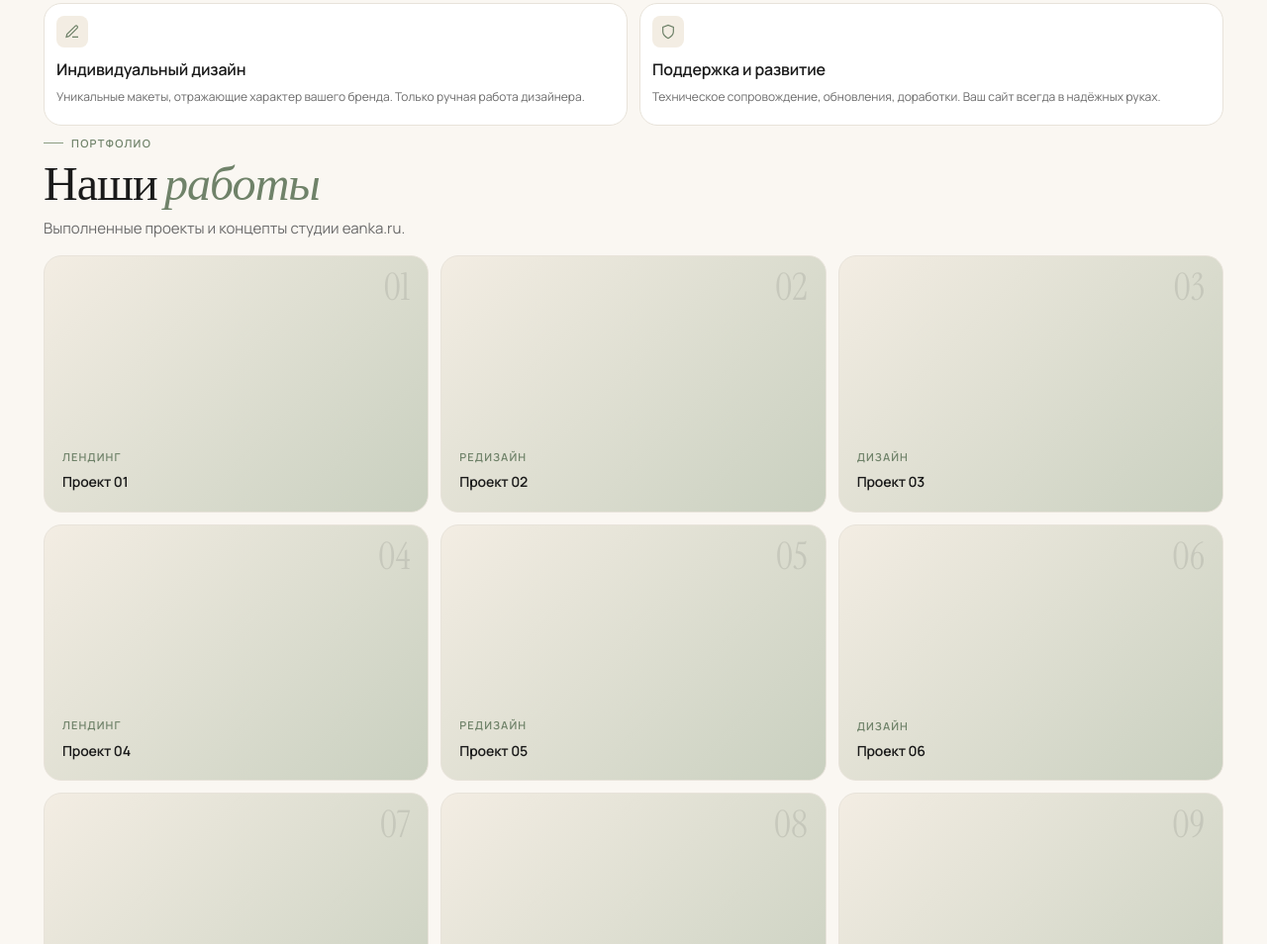
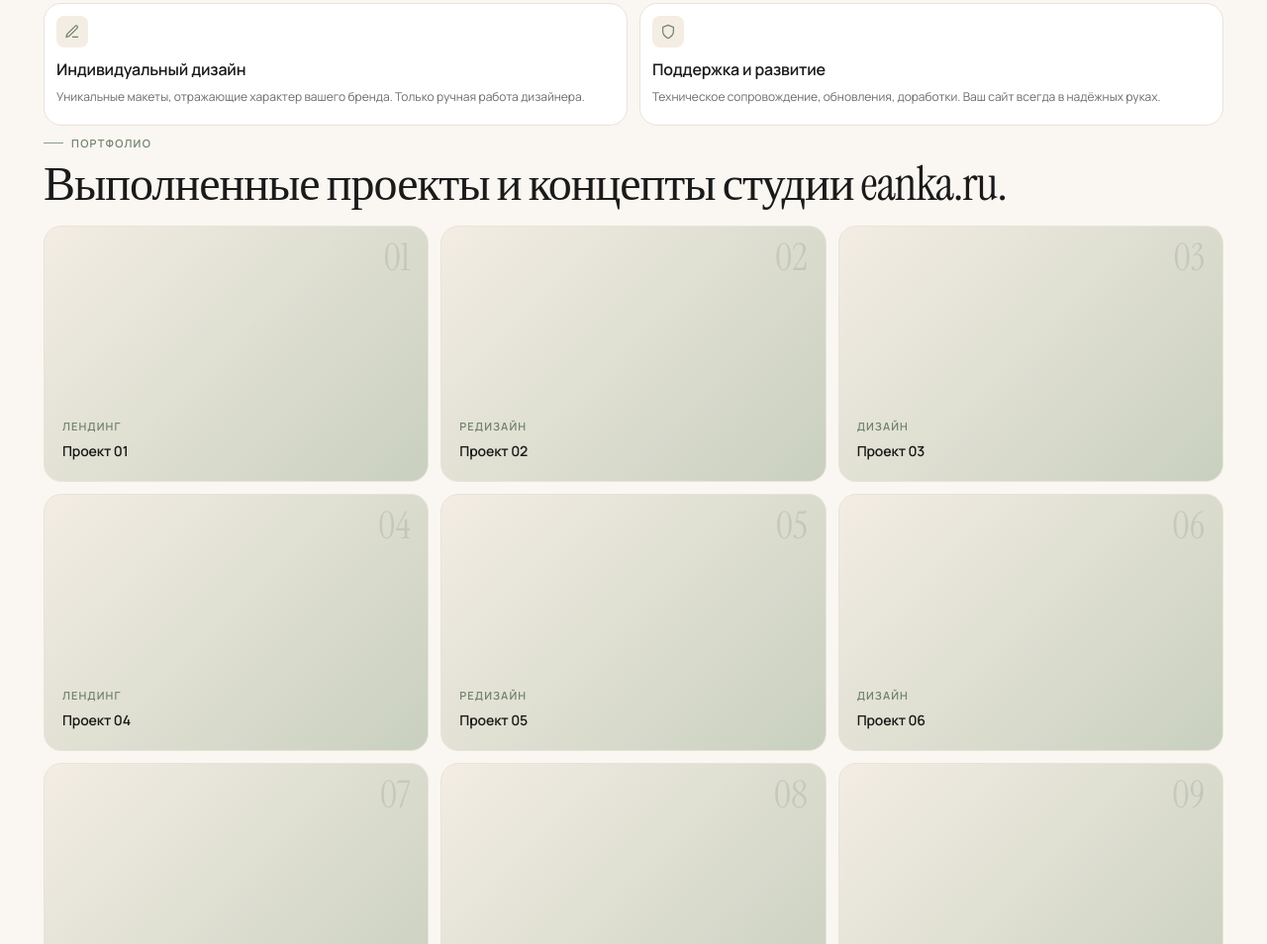
Before and after one commit to nik18bit/EANKA, a plain HTML site: page index.html in a window 1280 px wide. Shown: the part 944-1898 px from the top of the page at 99% size. Drawn offline with Linux system fonts and the light colour scheme.

Commit message:
Update index.html

```diff
--- a/index.html
+++ b/index.html
@@ -686,8 +686,7 @@ ul, ol { list-style: none; }
   <div class="container">
     <div class="reveal">
       <div class="section-label">Портфолио</div>
-      <h2 class="section-title" id="portfolio-title">Наши <em>работы</em></h2>
-      <p class="section-subtitle">Выполненные проекты и концепты студии eanka.ru.</p>
+      <h2 class="section-title" id="portfolio-title">Выполненные проекты и концепты студии eanka.ru.</h2>
     </div>
     <div class="portfolio-grid">
       <a href="#" class="portfolio-card reveal" aria-label="Проект 01">
```
